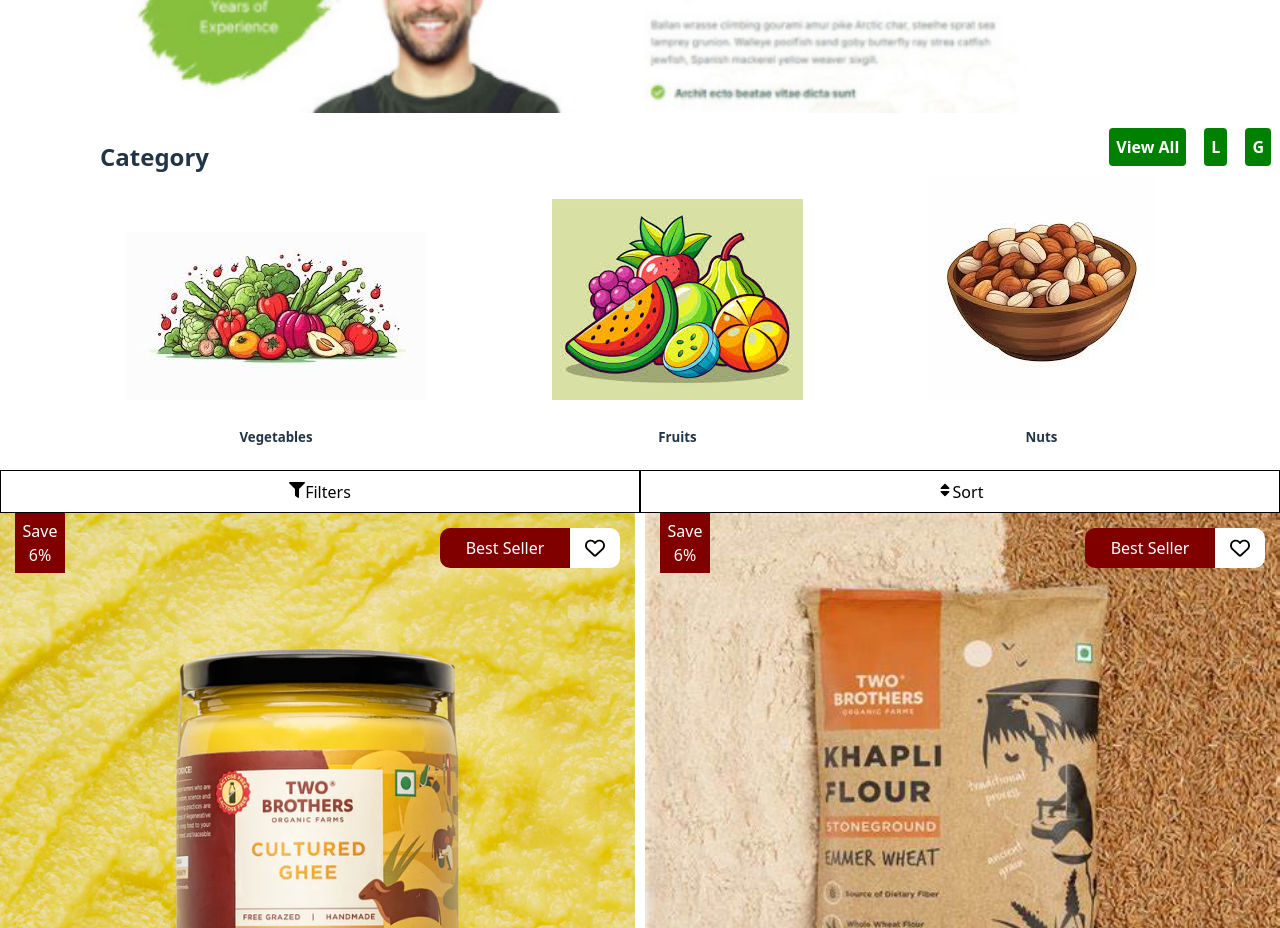
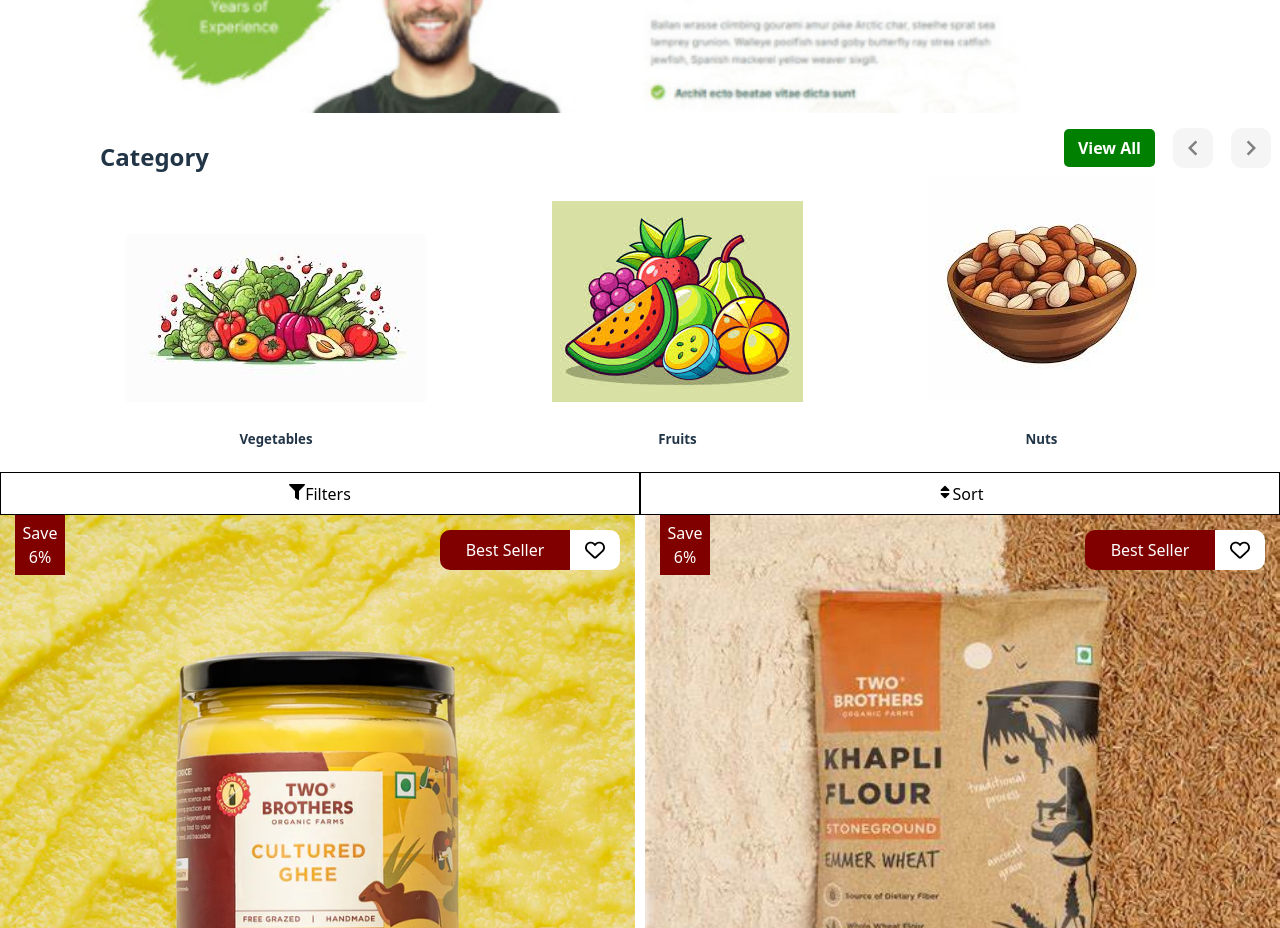
Before and after one commit to SivaChiyyedu/Nirvikara, a React (Vite) app: page / in a window 1280 px wide. Shown: the part 1280-2208 px from the top of the page. Built offline with nearby package versions, Linux system fonts and the light colour scheme.

Commit message:
added button beside view all button and adjusted css wrt that

```diff
--- a/src/components/Categories/Categories.css
+++ b/src/components/Categories/Categories.css
@@ -28,10 +28,10 @@
 
 .category-view h4 {
     margin: 9px;
-    padding: 7px;
+    padding: 7px 14px;
     color: white;
     background-color: green;
-    border-radius: 4px;
+    border-radius: 5px;
 
 }
 
@@ -39,6 +39,34 @@
     background-color: orange;
     cursor: pointer;
 
+}
+
+.category-view button {
+    margin: 9px;
+    padding: 7px;
+    color: grey;
+    background-color: whitesmoke;
+    border-radius: 11px;
+        width: 40px;
+        outline: none;
+        display: flex;
+    padding: 4px;
+    justify-content: center;
+    align-items: center;
+
+}
+
+.category-view button:hover{
+    background-color: green;
+    cursor: pointer;
+    outline: none;
+
+}
+
+.category-view button:active{
+    background-color: orange;
+    cursor: pointer;
+    outline: none;
 }
 
 
@@ -52,3 +80,7 @@
 
 
 }
+
+.arrow-icon {
+    font-size: 30px;
+}
--- a/src/components/Categories/Categories.jsx
+++ b/src/components/Categories/Categories.jsx
@@ -2,7 +2,9 @@
 import fruits from '../../assets/Fruits.jpg';
 import nuts from '../../assets/Nuts.jpg';
 import './Categories.css'
+import { MdKeyboardArrowLeft, MdKeyboardArrowRight  } from "react-icons/md";
 
+import { MdOutlineKeyboardArrowLeft } from "react-icons/md";
 
 
 function Categories() {
@@ -16,8 +18,10 @@
            </div>
                 <div className='category-view'>
                     <h4>View All</h4>
-                    <h4>L</h4>
-                    <h4>G</h4>
+
+
+                    <button> <MdKeyboardArrowLeft className="arrow-icon"/></button>
+                    <button><MdKeyboardArrowRight style={{ fontSize: '30px' }} /></button>
                 </div>
             </div>
 
```
